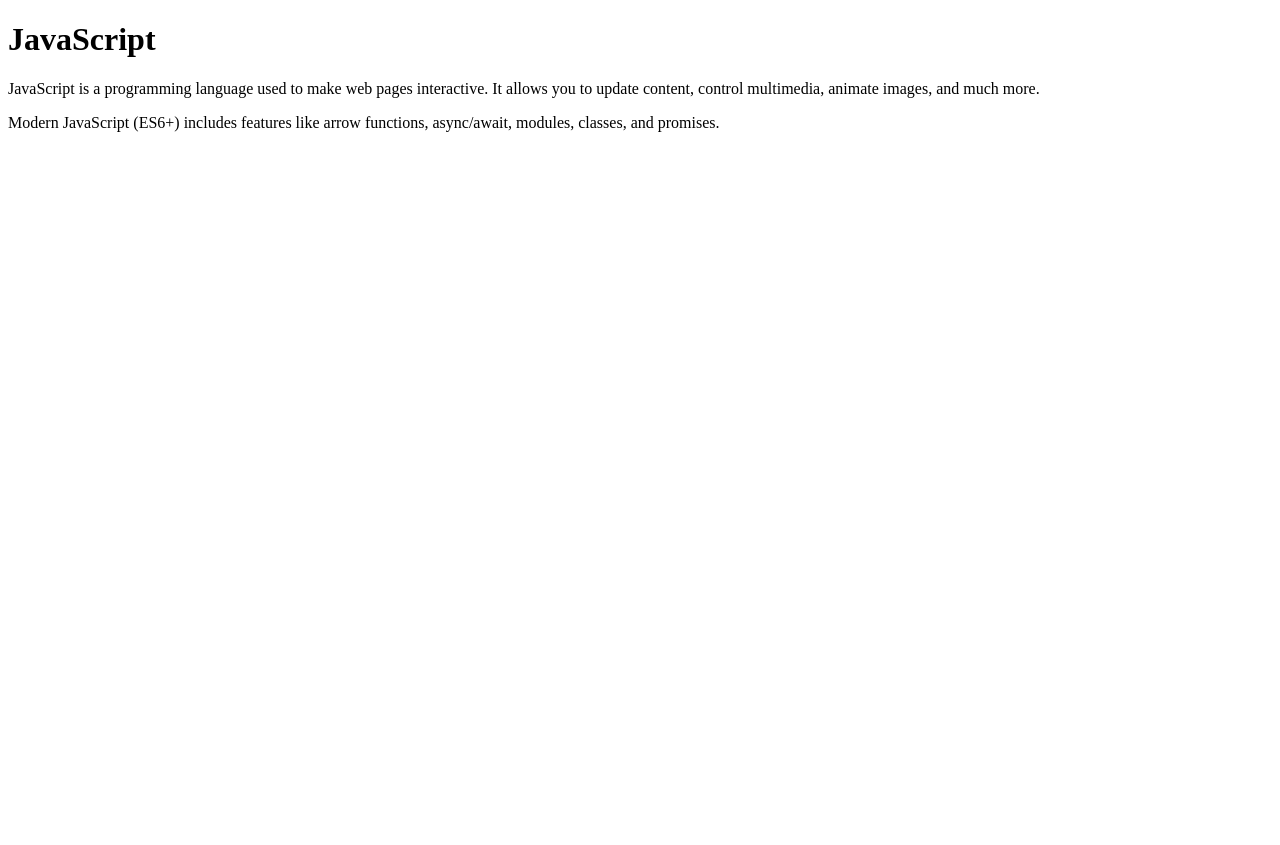
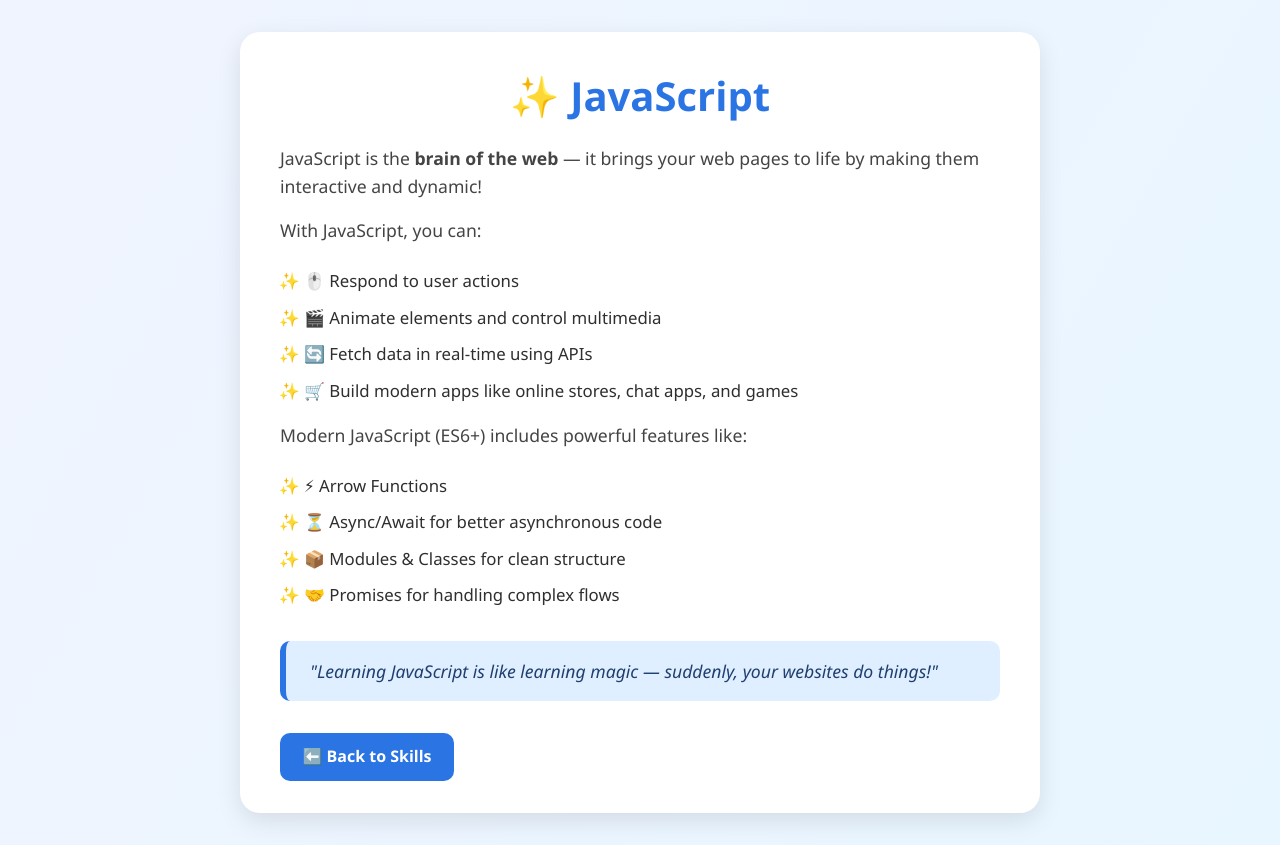
Before and after one commit to 14389-14389/TechieHub-Solutions-Logo, a plain HTML site: page aboutjavascript.html in a window 1280 px wide. Before the commit the page ends 800 px from the top, so only its background shows below. Drawn offline with Linux system fonts and the light colour scheme.

Commit message:
Initial commit: Add logo.html and styled skills section

```diff
--- a/aboutjavascript.html
+++ b/aboutjavascript.html
@@ -1,9 +1,43 @@
 <!DOCTYPE html>
 <html lang="en">
-<head><meta charset="UTF-8"><title>JavaScript</title></head>
+<head>
+  <meta charset="UTF-8">
+  <title>JavaScript - TechieHub</title>
+  <link rel="stylesheet" href="skills.css">
+</head>
 <body>
-    <h1>JavaScript</h1>
-    <p>JavaScript is a programming language used to make web pages interactive. It allows you to update content, control multimedia, animate images, and much more.</p>
-    <p>Modern JavaScript (ES6+) includes features like arrow functions, async/await, modules, classes, and promises.</p>
+  <div class="skill-page">
+    <h1>✨ JavaScript</h1>
+
+    <p>
+      JavaScript is the <strong>brain of the web</strong> — it brings your web pages to life by making them interactive and dynamic!
+    </p>
+
+    <p>
+      With JavaScript, you can:
+      <ul>
+        <li>🖱️ Respond to user actions</li>
+        <li>🎬 Animate elements and control multimedia</li>
+        <li>🔄 Fetch data in real-time using APIs</li>
+        <li>🛒 Build modern apps like online stores, chat apps, and games</li>
+      </ul>
+    </p>
+
+    <p>
+      Modern JavaScript (ES6+) includes powerful features like:
+      <ul>
+        <li>⚡ Arrow Functions</li>
+        <li>⏳ Async/Await for better asynchronous code</li>
+        <li>📦 Modules & Classes for clean structure</li>
+        <li>🤝 Promises for handling complex flows</li>
+      </ul>
+    </p>
+
+    <blockquote>
+      "Learning JavaScript is like learning magic — suddenly, your websites do things!"
+    </blockquote>
+
+    <a href="logo.html" class="back-link">⬅️ Back to Skills</a>
+  </div>
 </body>
 </html>
--- /dev/null
+++ b/skills.css
@@ -0,0 +1,106 @@
+/* Reset & Base Styles */
+* {
+  margin: 0;
+  padding: 0;
+  box-sizing: border-box;
+}
+
+body {
+  font-family: 'Segoe UI', Tahoma, Geneva, Verdana, sans-serif;
+  line-height: 1.6;
+  background: linear-gradient(120deg, #f0f4ff, #e8f6ff);
+  color: #333;
+  padding: 2rem;
+  display: flex;
+  justify-content: center;
+}
+
+.skill-page {
+  background: #ffffff;
+  border-radius: 20px;
+  padding: 2rem 2.5rem;
+  max-width: 800px;
+  box-shadow: 0 8px 25px rgba(0, 0, 0, 0.1);
+  animation: fadeIn 0.8s ease;
+  transition: transform 0.3s ease-in-out;
+}
+
+.skill-page:hover {
+  transform: translateY(-5px);
+}
+
+h1 {
+  font-size: 2.5rem;
+  color: #2b74e4;
+  margin-bottom: 1rem;
+  text-align: center;
+  animation: slideDown 0.6s ease-out;
+}
+
+p {
+  font-size: 1.1rem;
+  margin: 1rem 0;
+  color: #444;
+}
+
+ul {
+  margin-top: 1.5rem;
+  padding-left: 1.5rem;
+}
+
+ul li {
+  margin-bottom: 0.6rem;
+  font-size: 1.05rem;
+  color: #2f2f2f;
+  list-style-type: '✨ ';
+}
+
+blockquote {
+  margin-top: 2rem;
+  padding: 1rem 1.5rem;
+  background: #e0efff;
+  border-left: 6px solid #2b74e4;
+  font-style: italic;
+  color: #1f3f70;
+  font-size: 1.1rem;
+  border-radius: 10px;
+}
+
+a.back-link {
+  display: inline-block;
+  margin-top: 2rem;
+  text-decoration: none;
+  background-color: #2b74e4;
+  color: white;
+  padding: 0.7rem 1.4rem;
+  border-radius: 10px;
+  font-weight: bold;
+  transition: background-color 0.3s ease;
+}
+
+a.back-link:hover {
+  background-color: #1e5bc7;
+}
+
+/* Animations */
+@keyframes fadeIn {
+  from {
+    opacity: 0;
+    transform: translateY(20px);
+  }
+  to {
+    opacity: 1;
+    transform: translateY(0);
+  }
+}
+
+@keyframes slideDown {
+  from {
+    opacity: 0;
+    transform: translateY(-20px);
+  }
+  to {
+    opacity: 1;
+    transform: translateY(0);
+  }
+}
```
Also changed, not shown: about.html (+16 -4 lines), aboutC#.html (deleted, +0 -9 lines), aboutReact.html (+28 -4 lines), aboutcss.html (+29 -4 lines), aboutjava.html (+31 -4 lines), aboutphp.html (+29 -5 lines), aboutpython.html (+29 -4 lines), aboutsharp.html (added, +34 -0 lines), aboutsql.html (+28 -4 lines), logo.html (+9 -9 lines).
